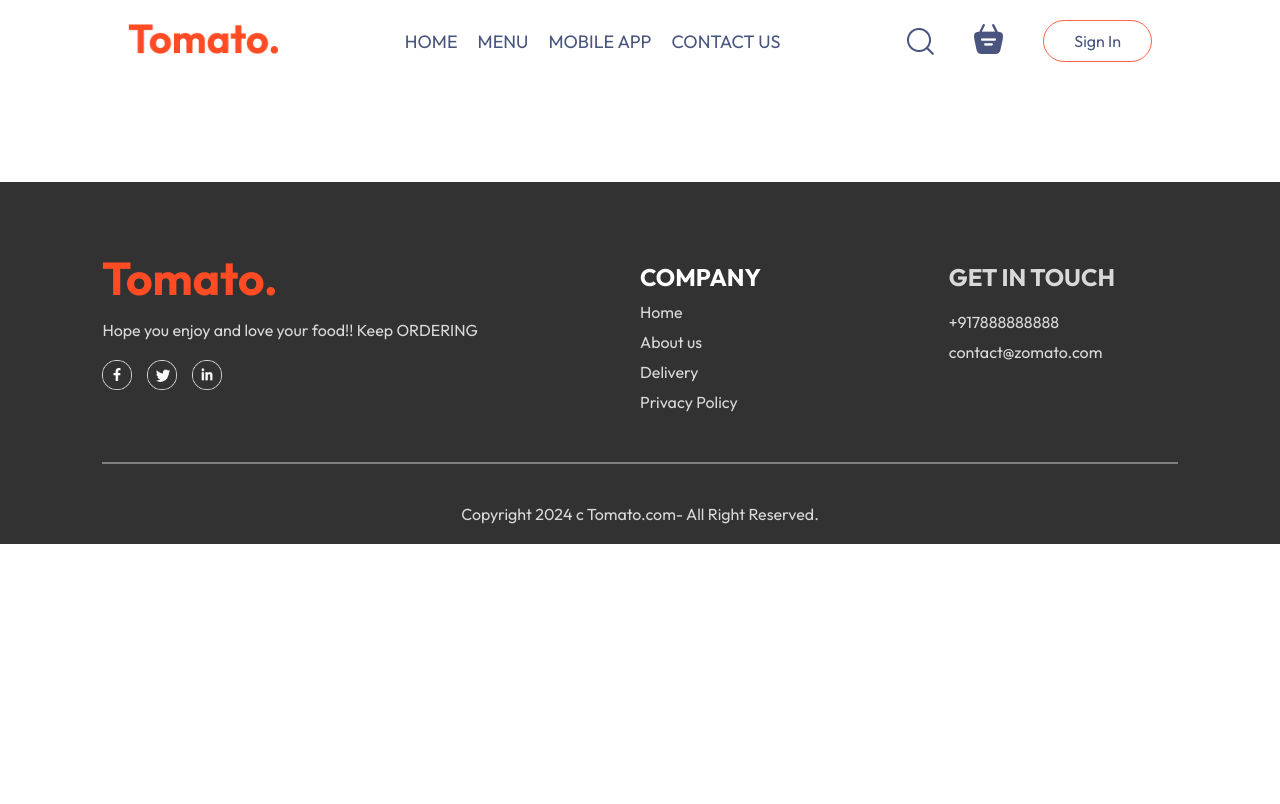
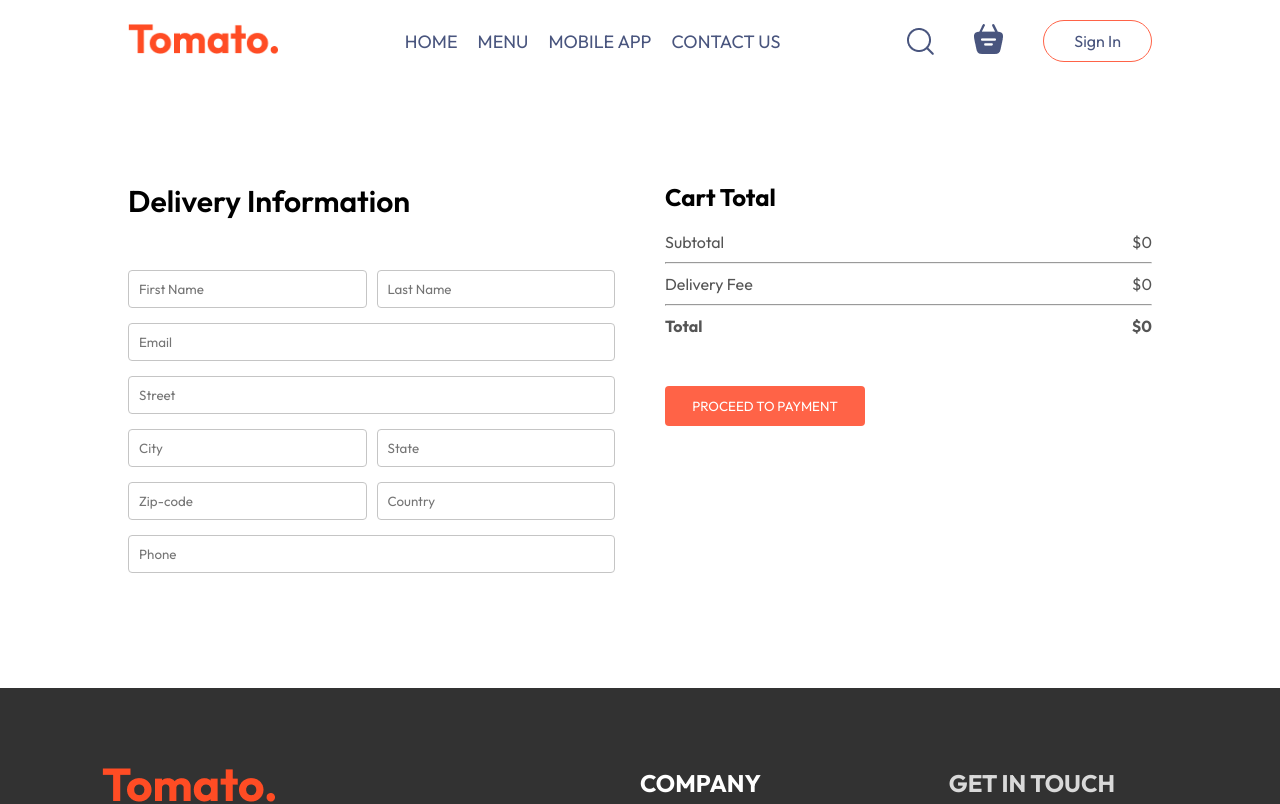
Before and after one commit to aanchal0506/food-del, a React (Vite) app in the folder frontend/: page /placeOrder in a window 1280 px wide. Shown: the top 804 px of the page. Built offline with nearby package versions, Linux system fonts and the light colour scheme.

Commit message:
Place order page created

```diff
--- a/frontend/src/App.jsx
+++ b/frontend/src/App.jsx
@@ -16,7 +16,7 @@
       <Routes>
         <Route path='/' element={<Home />}/>
         <Route path='/cart' element={<Cart />}/>
-        <Route path='/PlaceOrder' element={<PlaceOrder />}/>
+        <Route path='/placeOrder' element={<PlaceOrder />}/>
       </Routes>
     </div>
     <Footer />
--- a/frontend/src/pages/Cart/Cart.jsx
+++ b/frontend/src/pages/Cart/Cart.jsx
@@ -1,8 +1,10 @@
 import React, { useContext } from 'react'
 import './Cart.css'
 import { StoreContext } from '../../Context/StoreContext'
+import { useNavigate } from 'react-router-dom';
 const Cart = () => {
   const { CartItem, food_list, removeFromCart,getTotalCartAmt } = useContext(StoreContext);
+  const navigate= useNavigate();
   return (
     <div className='cart'>
       <div className="cart-items">
@@ -46,16 +48,16 @@
             <hr />
             <div className="cart-total-details">
               <p>Delivery Fee</p>
-              <p>${2}</p>
+              <p>${getTotalCartAmt()===0?0:2}</p>
             </div>
             <hr />
             <div className="cart-total-details">
               <b>Total</b>
-              <b>${getTotalCartAmt()+2}</b>
+              <b>${getTotalCartAmt()===0?0:getTotalCartAmt()+2}</b>
             </div>
 
           </div>
-          <button>PROCEED TO CHECKOUT</button>
+          <button onClick={()=>navigate('/placeOrder')}>PROCEED TO CHECKOUT</button>
         </div>
         <div className="promo-code">
           <div>
--- a/frontend/src/pages/PlaceOrder/PlaceOrder.css
+++ b/frontend/src/pages/PlaceOrder/PlaceOrder.css
@@ -0,0 +1,36 @@
+.place-order{
+    display: flex;
+    align-items: start;
+    justify-content: space-between;
+    gap: 50px;
+    margin-top: 100px;
+}
+.place-order-left{
+    width: 100%;
+    max-width: max(30%,500px);
+}
+.place-order-left .title{
+    font-size: 30px;
+    font-weight: 600;
+    margin-bottom: 50px;
+}
+.place-order-left input{
+    margin-bottom: 15px;
+    width: 100%;
+    padding: 10px;
+    border: 1px solid #c5c5c5;
+    border-radius: 4px;
+    outline-color: tomato;
+}
+.place-order-left .multi-fields{
+    display: flex;
+    gap: 10px;
+}
+.place-order-right{
+    width: 100%;
+    max-width: max(40%,600px);
+
+}
+.place-order .cart-total button{
+    margin-top: 30px;
+}
--- a/frontend/src/pages/PlaceOrder/PlaceOrder.jsx
+++ b/frontend/src/pages/PlaceOrder/PlaceOrder.jsx
@@ -1,10 +1,53 @@
-import React from 'react'
+import React,{useContext} from 'react'
 import './PlaceOrder.css'
+import { StoreContext } from '../../Context/StoreContext'
 const PlaceOrder = () => {
+  const {getTotalCartAmt } = useContext(StoreContext);
   return (
-    <div>
+    <form action="" className='place-order'>
+      <div className="place-order-left">
+        <p className="title">Delivery Information</p>
+        <div className="multi-fields">
+          <input type="text" placeholder='First Name' />
+          <input type="text" placeholder='Last Name' />
+        </div>
+        <input type="email" placeholder='Email' />
+        <input type="text" placeholder='Street' />
+        <div className="multi-fields">
+          <input type="text" placeholder='City' />
+          <input type="text" placeholder='State' />
+        </div>
+        <div className="multi-fields">
+          <input type="text" placeholder='Zip-code' />
+          <input type="text" placeholder='Country' />
+        </div>
+        <input type="text" placeholder='Phone' />
+      </div>
+      <div className="place-order-right">
+        <div className="cart-total">
+          <h2>Cart Total</h2>
+          <div>
+            <div className="cart-total-details">
+              <p>Subtotal</p>
+              <p>${getTotalCartAmt()}</p>
+            </div>
+            <hr />
+            <div className="cart-total-details">
+              <p>Delivery Fee</p>
+              <p>${getTotalCartAmt()===0?0:2}</p>
+            </div>
+            <hr />
+            <div className="cart-total-details">
+              <b>Total</b>
+              <b>${getTotalCartAmt()===0?0:getTotalCartAmt()+2}</b>
+            </div>
 
-    </div>
+          </div>
+         <button>PROCEED TO PAYMENT</button>
+        </div>
+        </div>
+
+    </form>
   )
 }
 
```
